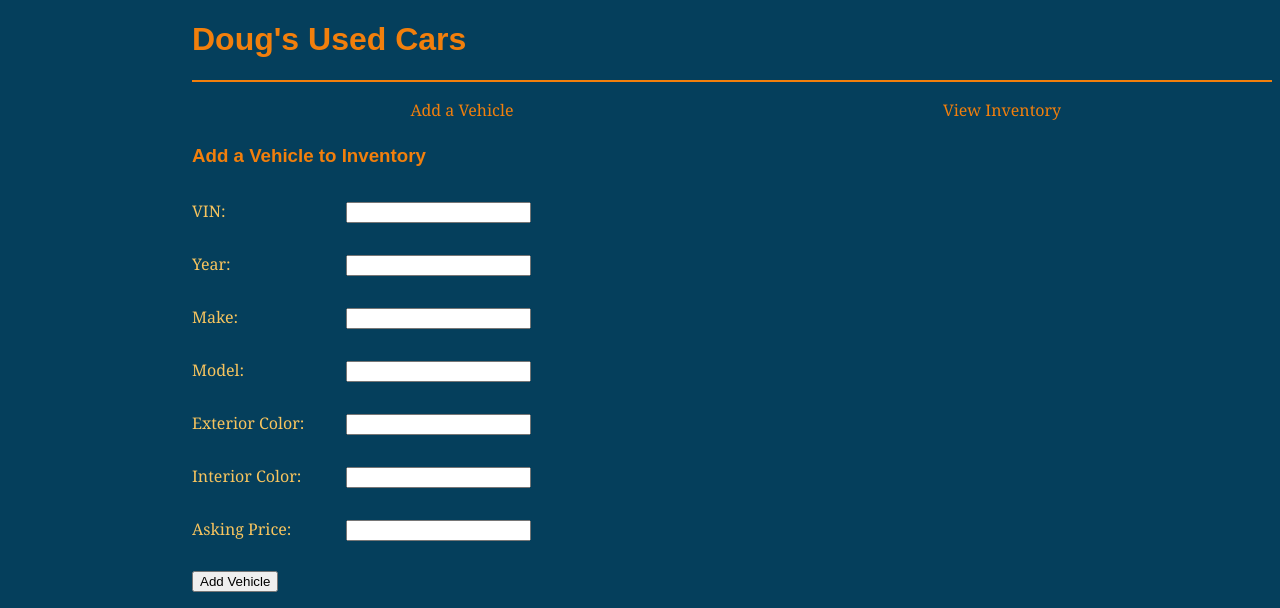
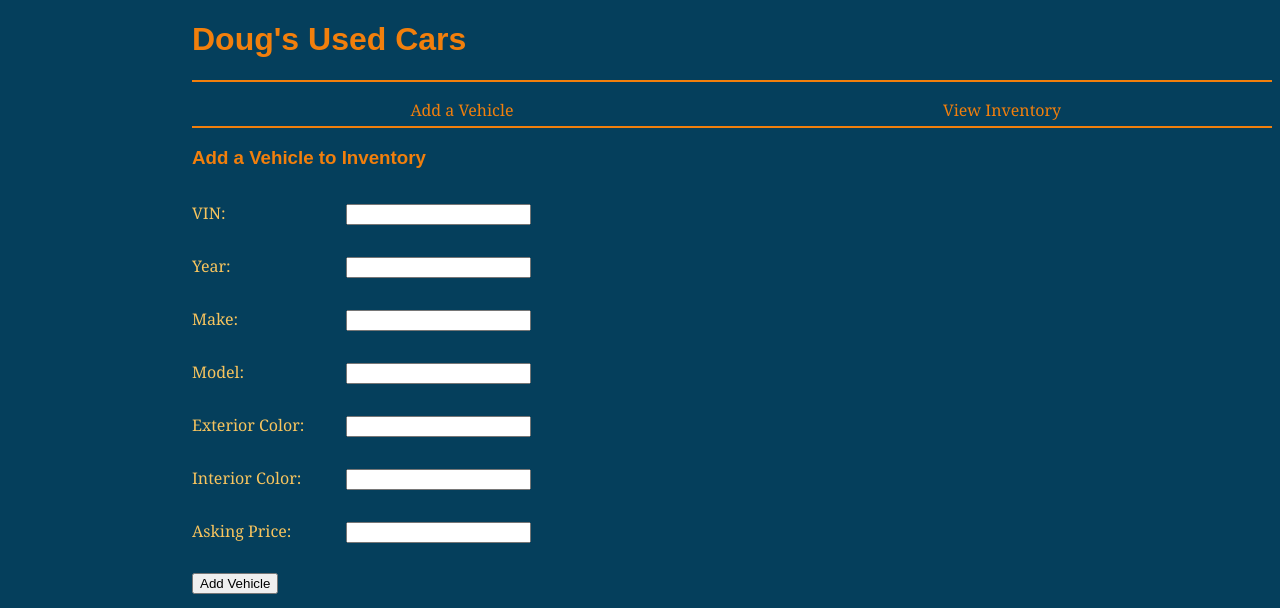
Before and after one commit to bferrel6/web250joy, a PHP site: page /index.php in a window 1280 px wide. Shown: the top 608 px of the page. Run offline with PHP 8.4, Linux system fonts and the light colour scheme.

Commit message:
Update default.css
extra style update

```diff
--- a/styles/default.css
+++ b/styles/default.css
@@ -43,6 +43,7 @@ nav a {
 	width: 100%;
 	padding-top: 12px;
 	border-top: 2px solid var(--tangerine);
+    border-bottom: 2px solid var(--tangerine);
 }
 
 
```
